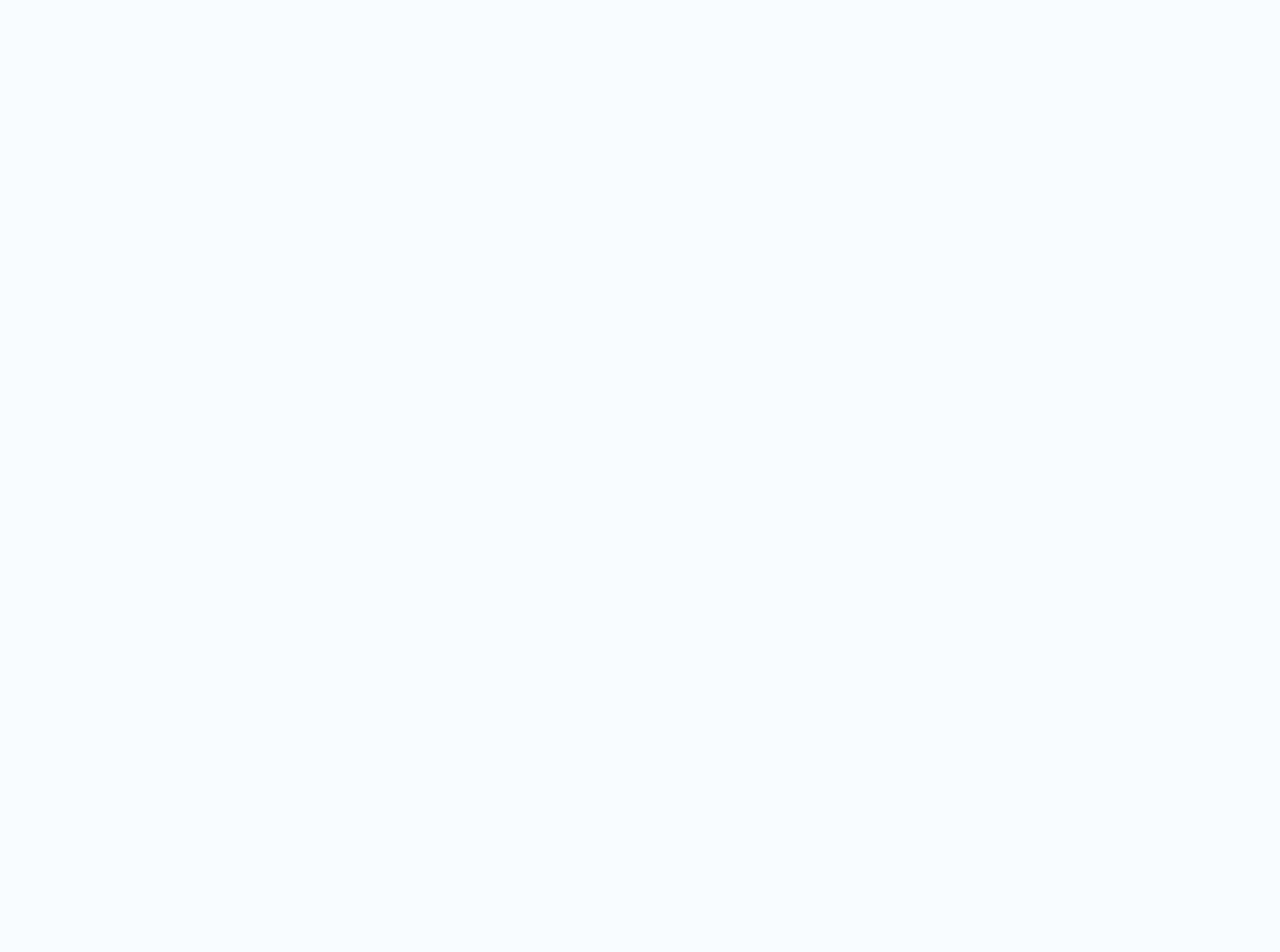
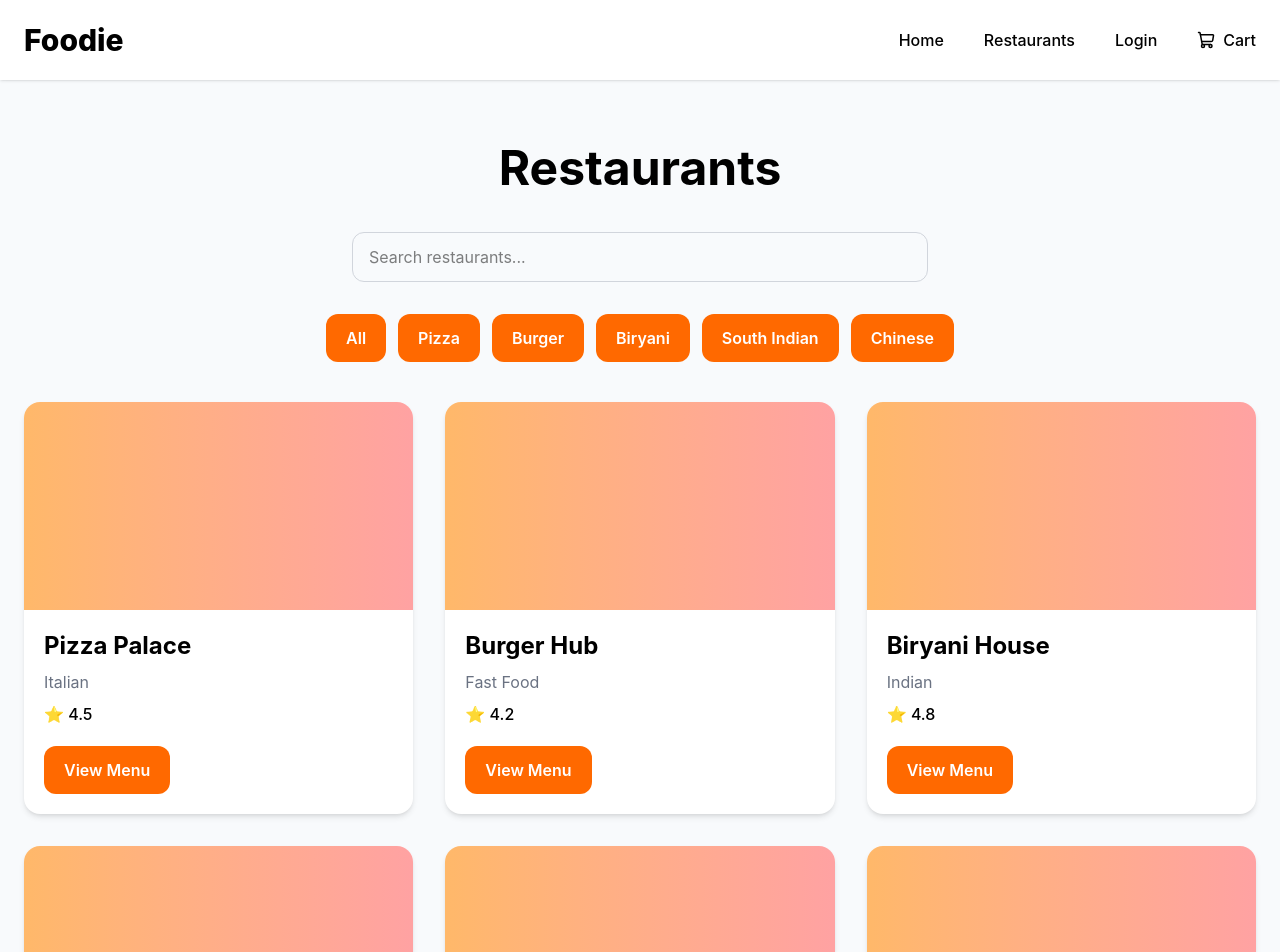
Before and after one commit to manickmanick/food-delivery-frontend, a React (Vite) app: page /restaurants in a window 1280 px wide. Before the commit this address had no page. Shown: the top 952 px of the page. Before the commit the page ends 800 px from the top, so only its background shows below. Built offline with nearby package versions, Linux system fonts and the light colour scheme.

Commit message:
restaurant page done

```diff
--- /dev/null
+++ b/src/components/restaurant/RestaurantCard.jsx
@@ -0,0 +1,30 @@
+import Card from "../ui/Card";
+import Button from "../ui/Button";
+
+export default function RestaurantCard({
+  restaurant,
+}) {
+  return (
+    <Card className="overflow-hidden">
+      <div className="h-52 bg-gradient-to-r from-orange-300 to-red-300" />
+
+      <div className="p-5">
+        <h3 className="text-2xl font-bold">
+          {restaurant.name}
+        </h3>
+
+        <p className="mt-2 text-gray-500">
+          {restaurant.cuisine}
+        </p>
+
+        <p className="mt-2 font-medium">
+          ⭐ {restaurant.rating}
+        </p>
+
+        <Button className="mt-5">
+          View Menu
+        </Button>
+      </div>
+    </Card>
+  );
+}
--- /dev/null
+++ b/src/data/restaurants.js
@@ -0,0 +1,46 @@
+const restaurants = [
+  {
+    id: 1,
+    name: "Pizza Palace",
+    cuisine: "Italian",
+    category: "Pizza",
+    rating: 4.5,
+  },
+  {
+    id: 2,
+    name: "Burger Hub",
+    cuisine: "Fast Food",
+    category: "Burger",
+    rating: 4.2,
+  },
+  {
+    id: 3,
+    name: "Biryani House",
+    cuisine: "Indian",
+    category: "Biryani",
+    rating: 4.8,
+  },
+  {
+    id: 4,
+    name: "Cheesy Pizza",
+    cuisine: "Italian",
+    category: "Pizza",
+    rating: 4.1,
+  },
+  {
+    id: 5,
+    name: "Madurai Mess",
+    cuisine: "South Indian",
+    category: "South Indian",
+    rating: 4.7,
+  },
+  {
+    id: 6,
+    name: "Dragon Chinese",
+    cuisine: "Chinese",
+    category: "Chinese",
+    rating: 4.4,
+  },
+];
+
+export default restaurants;
--- /dev/null
+++ b/src/pages/RestaurantsPage.jsx
@@ -0,0 +1,91 @@
+import { useMemo, useState } from "react";
+
+import MainLayout from "../layouts/MainLayout";
+
+import Input from "../components/ui/Input";
+import Button from "../components/ui/Button";
+
+import RestaurantCard from "../components/restaurant/RestaurantCard";
+
+import restaurantsData from "../data/restaurants";
+
+const categories = [
+  "All",
+  "Pizza",
+  "Burger",
+  "Biryani",
+  "South Indian",
+  "Chinese",
+];
+
+export default function RestaurantsPage() {
+  const [search, setSearch] = useState("");
+  const [selectedCategory, setSelectedCategory] =
+    useState("All");
+
+  const filteredRestaurants = useMemo(() => {
+    return restaurantsData.filter((restaurant) => {
+      const matchesSearch =
+        restaurant.name
+          .toLowerCase()
+          .includes(search.toLowerCase());
+
+      const matchesCategory =
+        selectedCategory === "All"
+          ? true
+          : restaurant.category === selectedCategory;
+
+      return matchesSearch && matchesCategory;
+    });
+  }, [search, selectedCategory]);
+
+  return (
+    <MainLayout>
+      <section className="bg-slate-50 min-h-screen py-16">
+        <div className="mx-auto max-w-7xl px-6">
+
+          <h1 className="mb-10 text-center text-5xl font-bold">
+            Restaurants
+          </h1>
+
+          <div className="mx-auto mb-8 max-w-xl">
+            <Input
+              placeholder="Search restaurants..."
+              value={search}
+              onChange={(e) =>
+                setSearch(e.target.value)
+              }
+            />
+          </div>
+
+          <div className="mb-10 flex flex-wrap justify-center gap-3">
+            {categories.map((category) => (
+              <Button
+                key={category}
+                onClick={() =>
+                  setSelectedCategory(category)
+                }
+                className={
+                  selectedCategory === category
+                    ? ""
+                    : "bg-gray-300 hover:bg-gray-400"
+                }
+              >
+                {category}
+              </Button>
+            ))}
+          </div>
+
+          <div className="grid gap-8 md:grid-cols-2 lg:grid-cols-3">
+            {filteredRestaurants.map((restaurant) => (
+              <RestaurantCard
+                key={restaurant.id}
+                restaurant={restaurant}
+              />
+            ))}
+          </div>
+        </div>
+      </section>
+    </MainLayout>
+  );
+}
--- a/src/routes/AppRoutes.jsx
+++ b/src/routes/AppRoutes.jsx
@@ -1,10 +1,14 @@
-import { Routes, Route } from "react-router-dom";
+import { Route, Routes } from "react-router-dom";
+
 import HomePage from "../pages/HomePage";
+import RestaurantsPage from "../pages/RestaurantsPage";
 
 export default function AppRoutes() {
   return (
     <Routes>
       <Route path="/" element={<HomePage />} />
+
+      <Route path="/restaurants" element={<RestaurantsPage />} />
     </Routes>
   );
 }
```
